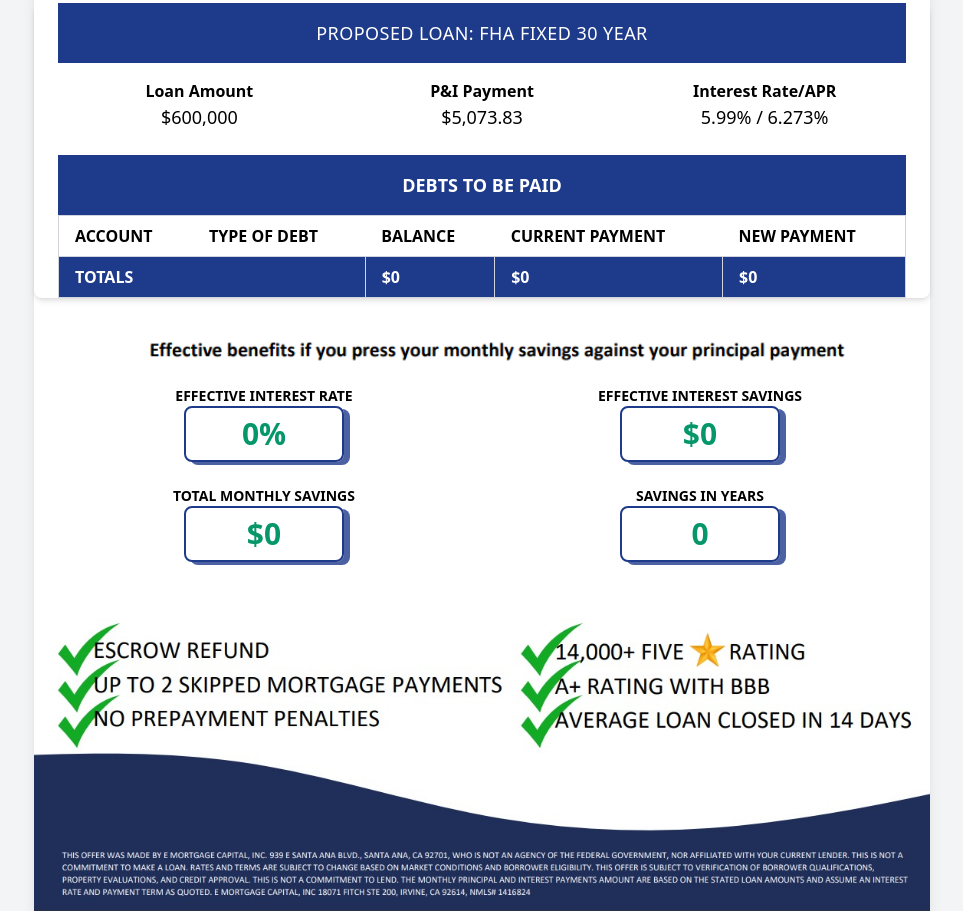
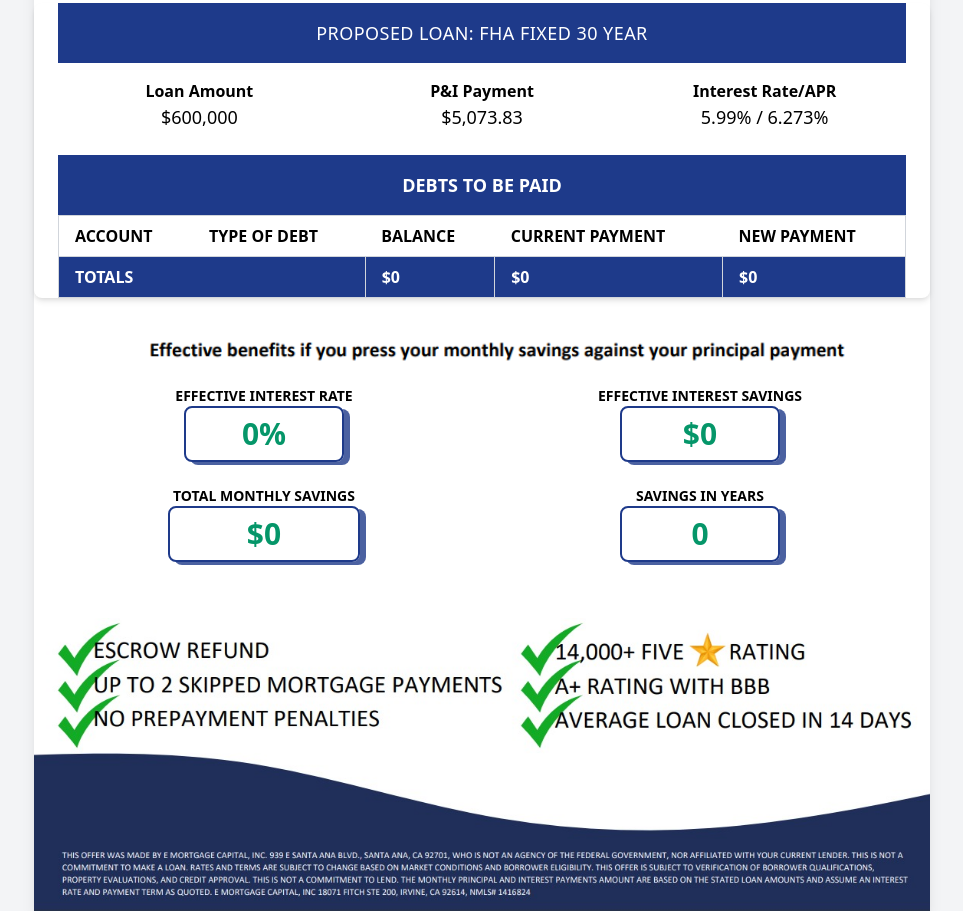
Before and after one commit to umer20i0784/calculator, a plain HTML site: page report_template.html in a window 1280 px wide. Shown: the part 823-1734 px from the top of the page, without its empty margins (158-1121 px from the left). Drawn offline with nearby package versions, Linux system fonts and the light colour scheme.

Commit message:
Update report_template.html

```diff
--- a/report_template.html
+++ b/report_template.html
@@ -218,7 +218,7 @@
                         TOTAL MONTHLY SAVINGS
                     </p>
                     <div id="total-monthly-savings-value"
-                        class="text-3xl font-bold text-green-600 border-2 border-blue-900 rounded-lg py-2 px-3 inline-block w-40 shadow-lg"
+                        class="text-3xl font-bold text-green-600 border-2 border-blue-900 rounded-lg py-2 px-3 inline-block w-48 shadow-lg"
                         style="box-shadow: 6px 3px 0px rgba(30, 58, 138, 0.8);">
                         $0
                     </div>
```
